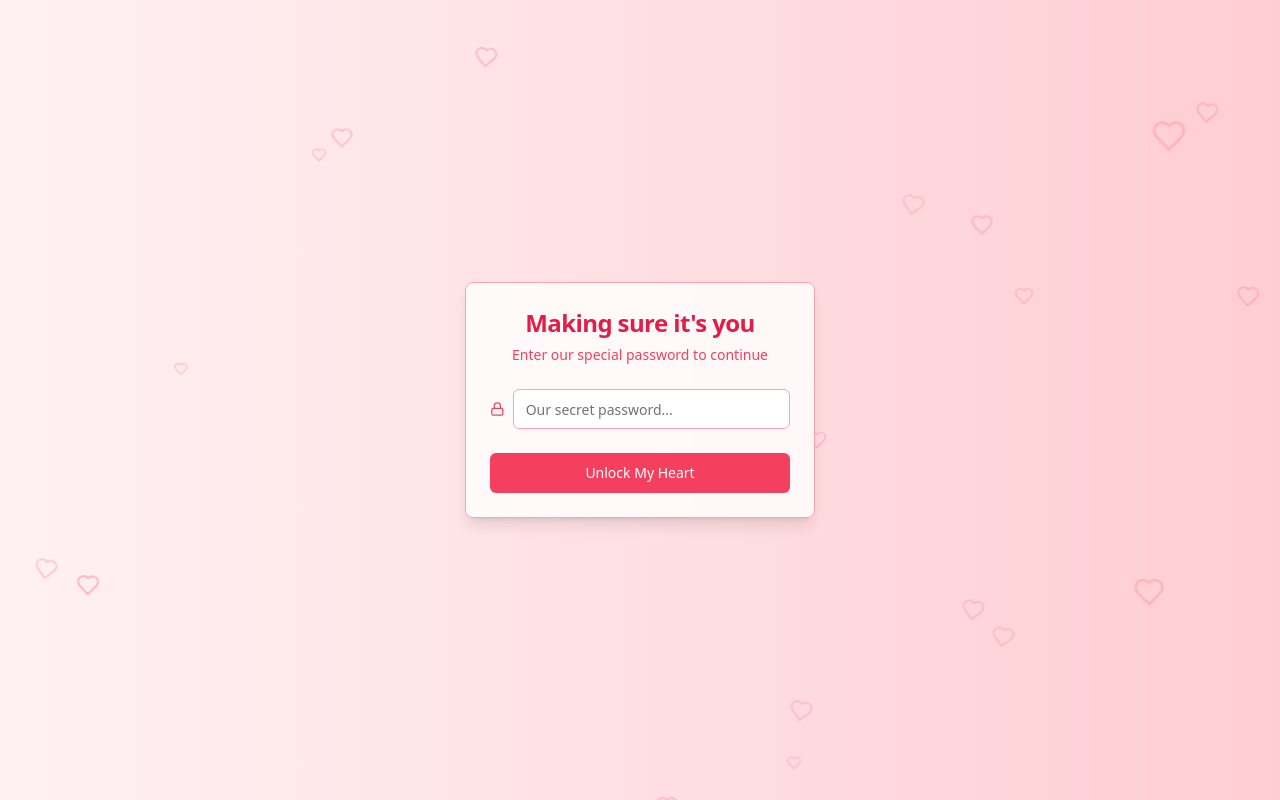
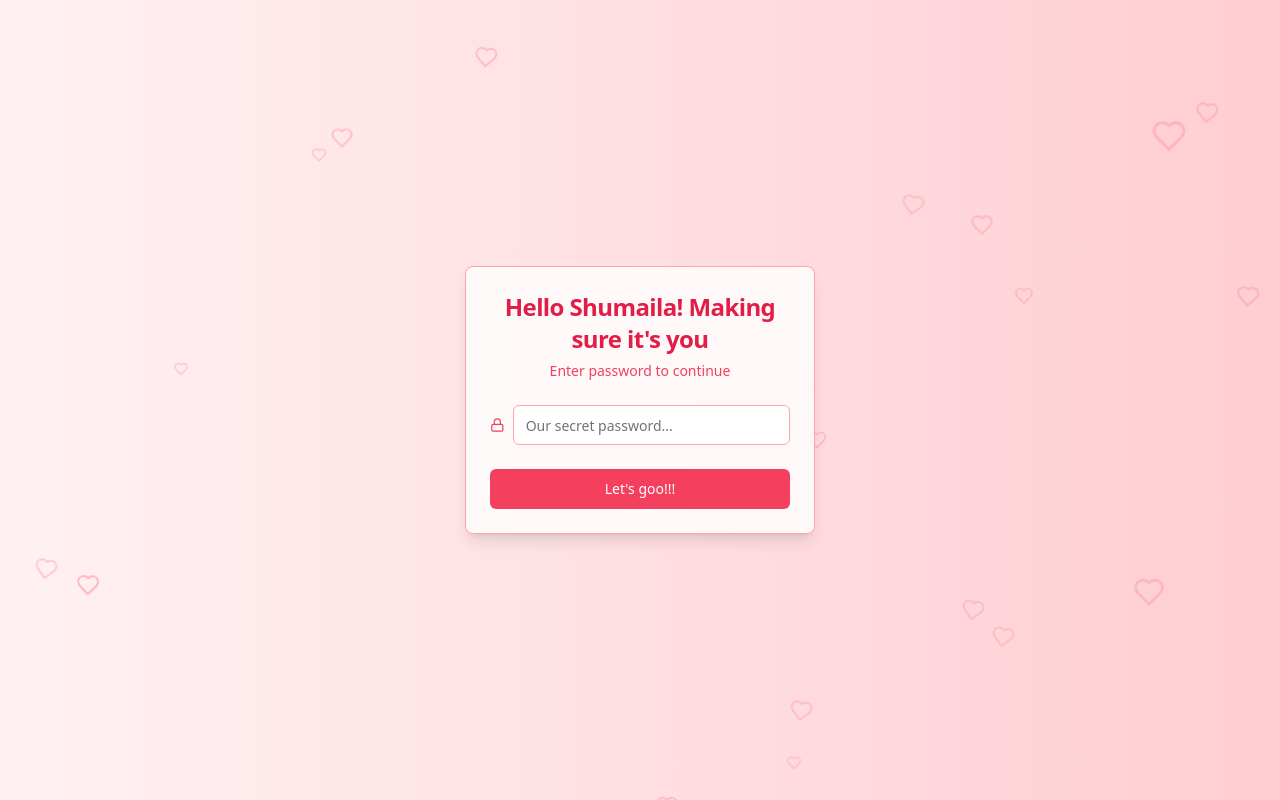
Before and after one commit to MohdBelalNaim/shum, a Next.js app: page / in a window 1280 px wide. Built offline with nearby package versions, Linux system fonts and the light colour scheme.

Commit message:
Update page.tsx

```diff
--- a/app/page.tsx
+++ b/app/page.tsx
@@ -46,8 +46,8 @@ export default function Home() {
 
       <Card className="w-[350px] bg-white/80 backdrop-blur-sm border-pink-300 shadow-lg">
         <CardHeader className="text-center">
-          <CardTitle className="text-2xl font-bold text-pink-600">Making sure it's you</CardTitle>
-          <CardDescription className="text-pink-500">Enter our special password to continue</CardDescription>
+          <CardTitle className="text-2xl font-bold text-pink-600">Hello Shumaila! Making sure it's you</CardTitle>
+          <CardDescription className="text-pink-500">Enter password to continue</CardDescription>
         </CardHeader>
         <CardContent>
           <form onSubmit={handleSubmit}>
@@ -66,7 +66,7 @@ export default function Home() {
         </CardContent>
         <CardFooter>
           <Button onClick={handleSubmit} className="w-full bg-pink-500 hover:bg-pink-600 text-white">
-            Unlock My Heart
+            Let's goo!!!
           </Button>
         </CardFooter>
       </Card>
```
